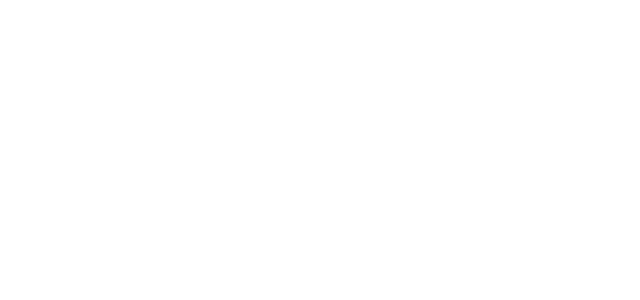
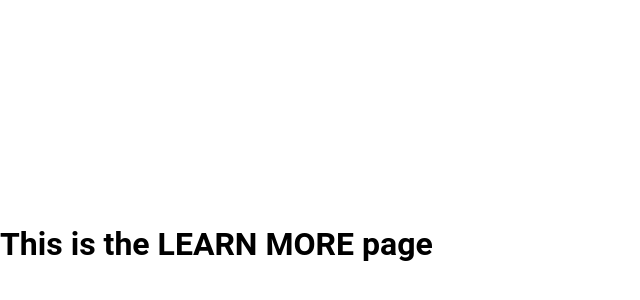
Before and after one commit to KJordan1225/vuetify-1, a Vue app: page /learnmore in a window 1280 px wide. Before the commit this address had no page. Shown: the part 156-456 px from the top of the page, without its empty margins (0-640 px from the left). Built offline with nearby package versions, Linux system fonts and the light colour scheme.

Commit message:
updaye navbar btns to goto BUY TICKETS and LEARN MORE pages

```diff
--- a/src/router/index.ts
+++ b/src/router/index.ts
@@ -8,6 +8,16 @@
       path: '/',
       name: 'home',
       component: HomeView
+    },
+    {
+      path: '/buytickets',
+      name: 'buytickets',
+      component: () => import('../views/BuyTicketsView.vue')
+    },
+    {
+      path: '/learnmore',
+      name: 'learnmore',
+      component: () => import('../views/LearnMoreView.vue')
     },
     {
       path: '/about',
--- /dev/null
+++ b/src/views/BuyTicketsView.vue
@@ -0,0 +1,15 @@
+<template>
+    <div class="about">
+      <h1>This is the BUY TICKETS page</h1>
+    </div>
+  </template>
+
+  <style>
+  @media (min-width: 1024px) {
+    .about {
+      min-height: 100vh;
+      display: flex;
+      align-items: center;
+    }
+  }
+  </style>
--- a/src/views/HomeView.vue
+++ b/src/views/HomeView.vue
@@ -17,6 +17,7 @@
       <v-spacer></v-spacer>
 
       <v-btn
+        to="/buytickets"
         variant="outlined"
         size="small"
       >
@@ -24,6 +25,7 @@
       </v-btn>
 
       <v-btn
+        to="/learnmore"
         variant="outlined"
         size="small"
       >
--- /dev/null
+++ b/src/views/LearnMoreView.vue
@@ -0,0 +1,15 @@
+<template>
+    <div class="about">
+      <h1>This is the LEARN MORE page</h1>
+    </div>
+  </template>
+
+  <style>
+  @media (min-width: 1024px) {
+    .about {
+      min-height: 100vh;
+      display: flex;
+      align-items: center;
+    }
+  }
+  </style>
```
